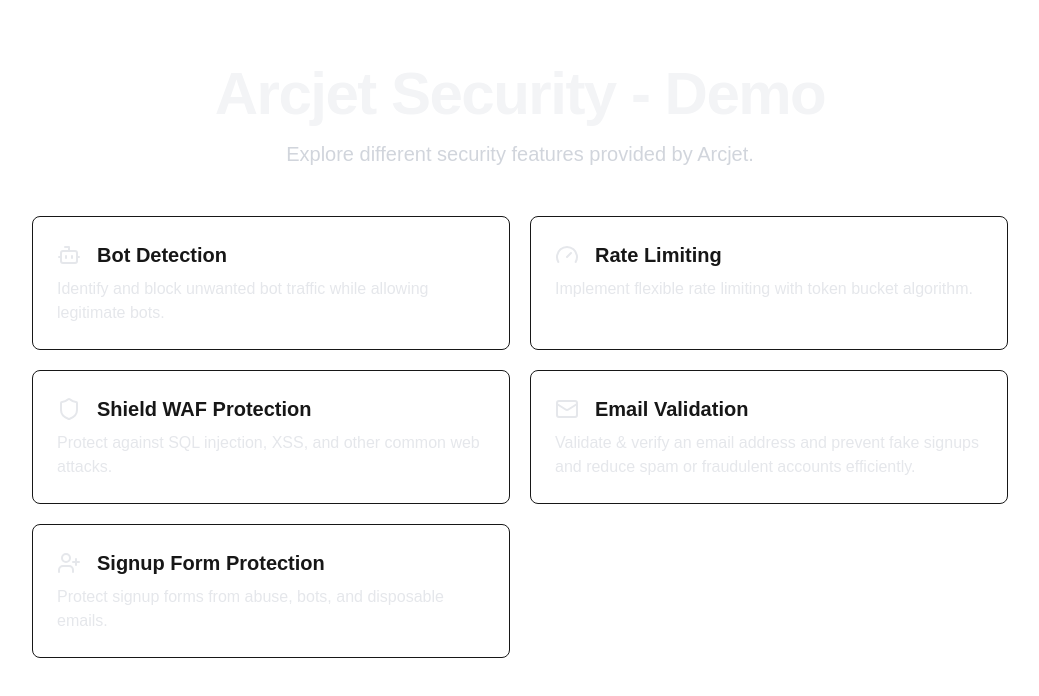
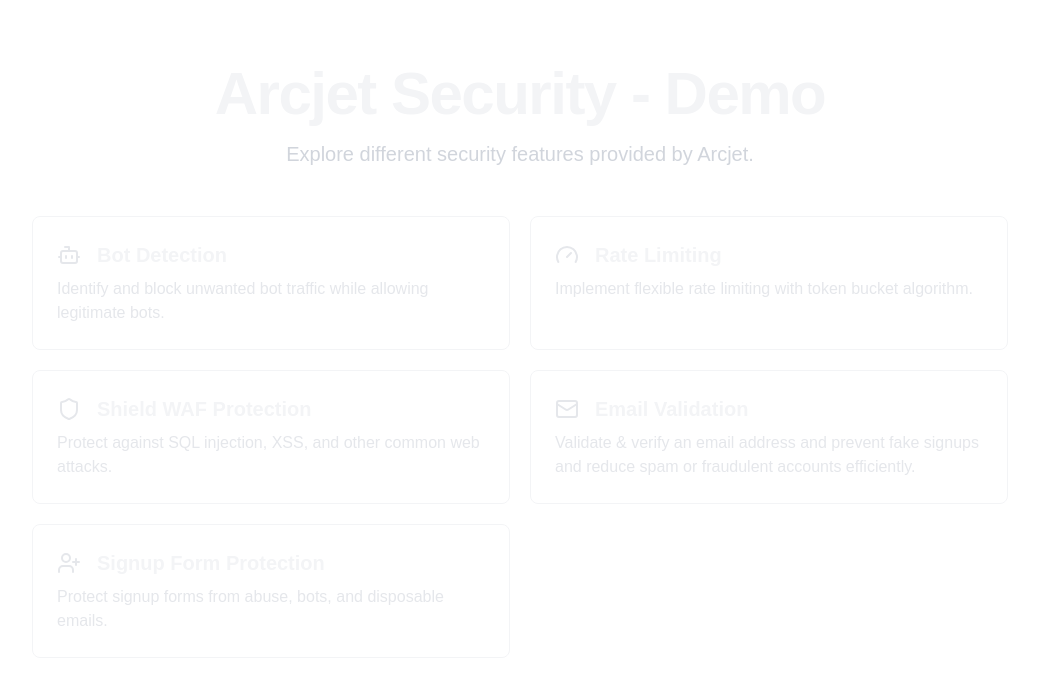
Before and after one commit to DevFreAkeD/arcjet-security-demo, a Next.js app: page / in a window 1280 px wide. Shown: the top 696 px of the page, without its empty margins (120-1159 px from the left). Built offline with nearby package versions, Linux system fonts and the light colour scheme.

Commit message:
Update page.tsx
Added rotating background image with smooth animation

```diff
--- a/app/page.tsx
+++ b/app/page.tsx
@@ -1,12 +1,25 @@
-import { demos } from "@/data"
+import { demos } from "@/data";
 import { Card } from "@/components/Card";
+import Image from "next/image";
 
 export default function Home() {
   return (
-    <main className="min-h-screen">
-      <div className="max-w-5xl mx-auto py-12 px-4 sm:py-16 sm:px-6">
+    <main className="relative min-h-screen text-gray-100 overflow-hidden">
+      {/* Rotating Background Image */}
+      <div className="absolute inset-0 flex items-center justify-center">
+        <Image
+          src="/arcjet-space-obj-v2-5-dark.C1beHbai.png"
+          alt="Arcjet Security"
+          width={700}
+          height={700}
+          className="opacity-10 animate-spin-slow"
+        />
+      </div>
+
+      {/* Content */}
+      <div className="relative z-10 max-w-5xl mx-auto py-12 px-4 sm:py-16 sm:px-6">
         <div className="text-center space-y-4 mb-12">
-          <h1 className="text-4xl font-extrabold tracking-tight text-gray-100 sm:text-5xl md:text-6xl">
+          <h1 className="text-4xl font-extrabold tracking-tight sm:text-5xl md:text-6xl">
             Arcjet Security - Demo
           </h1>
           <p className="max-w-2xl mx-auto text-xl text-gray-300">
```
